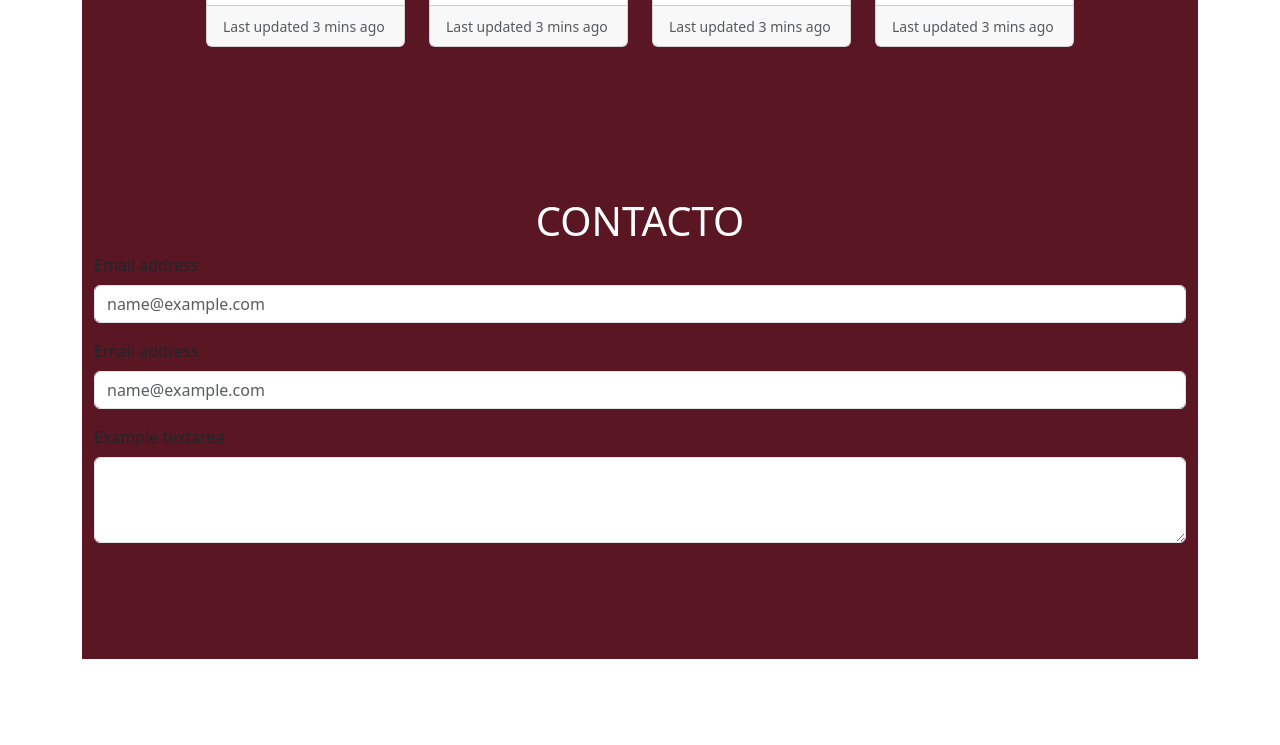
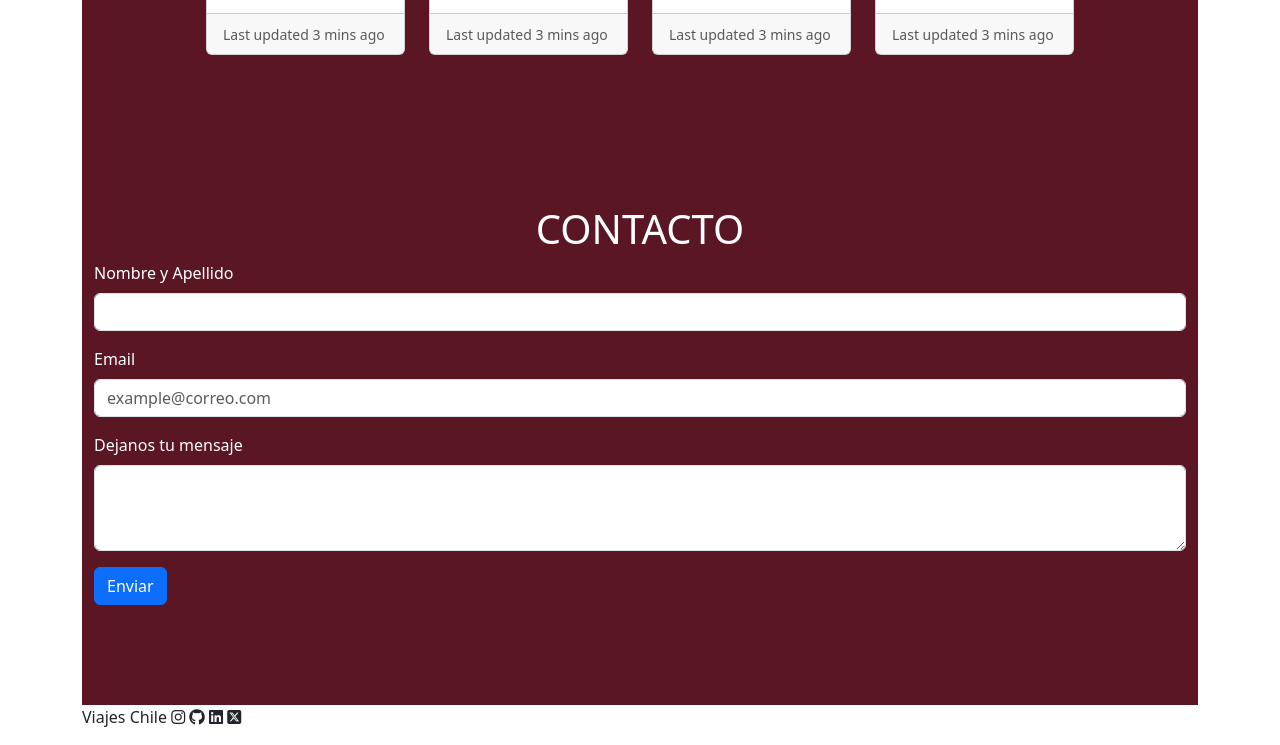
Before and after one commit to OSCKAR96/PruebaViajesChile, a plain HTML site: page index.html in a window 1280 px wide. Shown: the part 1870-2615 px from the top of the page. Before the commit the page ends 2529 px from the top, so only its background shows below. Drawn offline with nearby package versions, Linux system fonts and the light colour scheme.

Commit message:
se agrega el footer

```diff
--- a/index.html
+++ b/index.html
@@ -73,7 +73,7 @@
         <div>
             <section class="container fondo-container">
                 <h1 class="text-white text-center p-3">¿QUIENES SOMOS LOJIPOLLO?</h1>
-                <div class="row margen-parrafo">
+                <div class="row margen-parrafo pt-2">
                     <div class="col-12 col-sm-4 text-white">
                         <div class="justificarp">
                             <i class="fa-solid fa-snowflake"></i>
@@ -177,25 +177,32 @@
                     <h1 class="text-white text-center"> CONTACTO </h1>
                 </div>
                 <div class="mb-3">
-                    <label for="exampleFormControlInput1" class="form-label">Email address</label>
-                    <input type="email" class="form-control" id="exampleFormControlInput1"
-                        placeholder="name@example.com">
+                    <label for="exampleFormControlInput1" class="form-label text-white">Nombre y Apellido</label>
+                    <input type="Nombre" class="form-control" id="exampleFormControlInput1">
                 </div>
                 <div class="mb-3">
-                    <label for="exampleFormControlInput1" class="form-label">Email address</label>
+                    <label for="exampleFormControlInput1" class="form-label text-white">Email</label>
                     <input type="email" class="form-control" id="exampleFormControlInput1"
-                        placeholder="name@example.com">
+                        placeholder="example@correo.com">
                 </div>
                 <div class="mb-3">
-                    <label for="exampleFormControlTextarea1" class="form-label">Example textarea</label>
+                    <label for="exampleFormControlTextarea1" class="form-label text-white"> Dejanos tu mensaje </label>
                     <textarea class="form-control" id="exampleFormControlTextarea1" rows="3"></textarea>
                 </div>
+                <input class="btn btn-primary" type="submit" value="Enviar">
             </section>
         </div>
-
     </div>
 
 
+    <footer class="container">
+        <p>Viajes Chile
+            <i class="fa-brands fa-instagram"></i>
+            <i class="fa-brands fa-github"></i>
+            <i class="fa-brands fa-linkedin"></i>
+            <i class="fa-brands fa-square-x-twitter"></i>
+        </p>
+    </footer>
 
 
 
@@ -204,7 +211,6 @@
     <script src="https://cdn.jsdelivr.net/npm/bootstrap@5.3.3/dist/js/bootstrap.bundle.min.js"
         integrity="sha384-YvpcrYf0tY3lHB60NNkmXc5s9fDVZLESaAA55NDzOxhy9GkcIdslK1eN7N6jIeHz"
         crossorigin="anonymous"></script>
-
 </body>
 
 </html>
```
